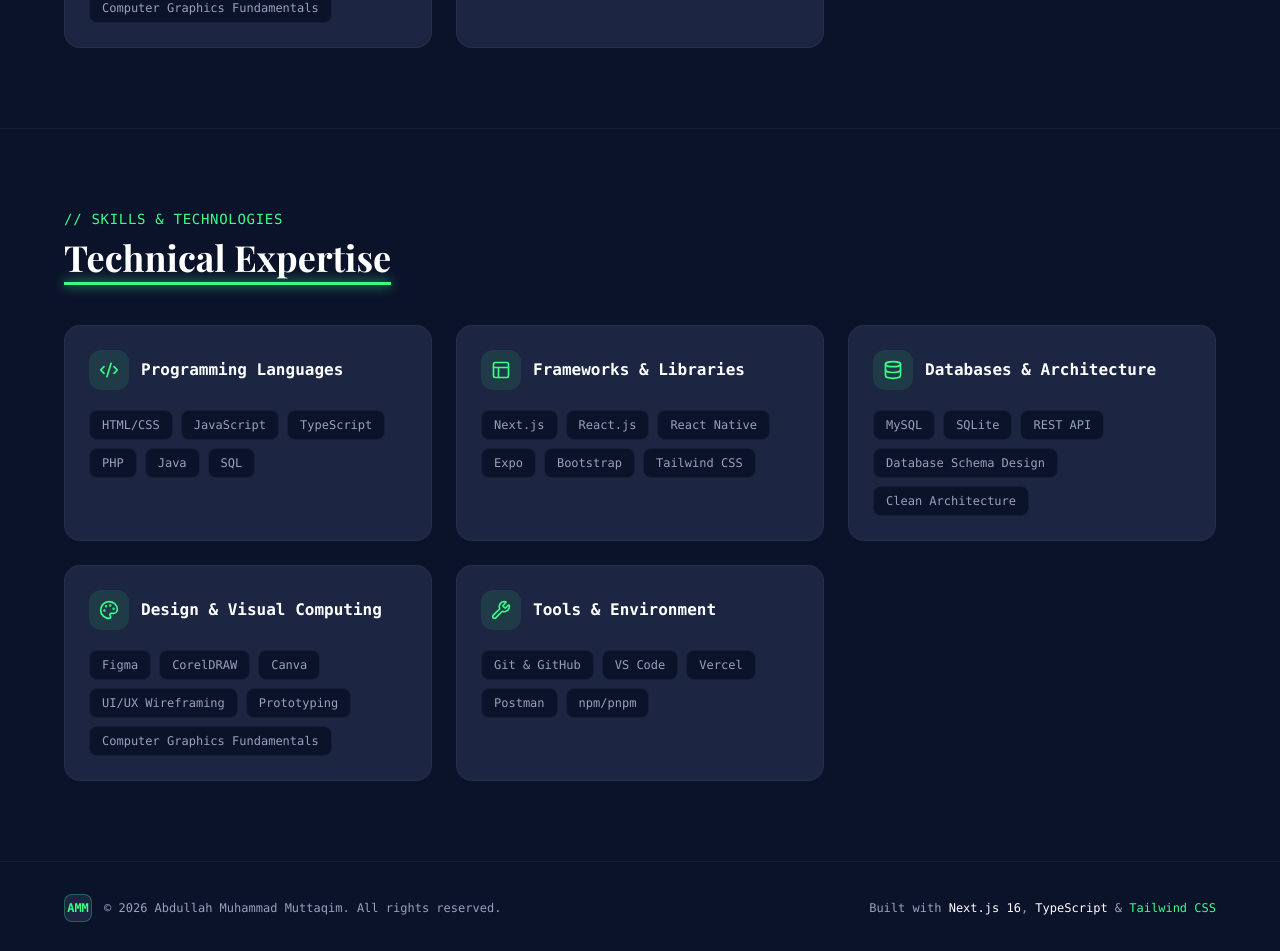
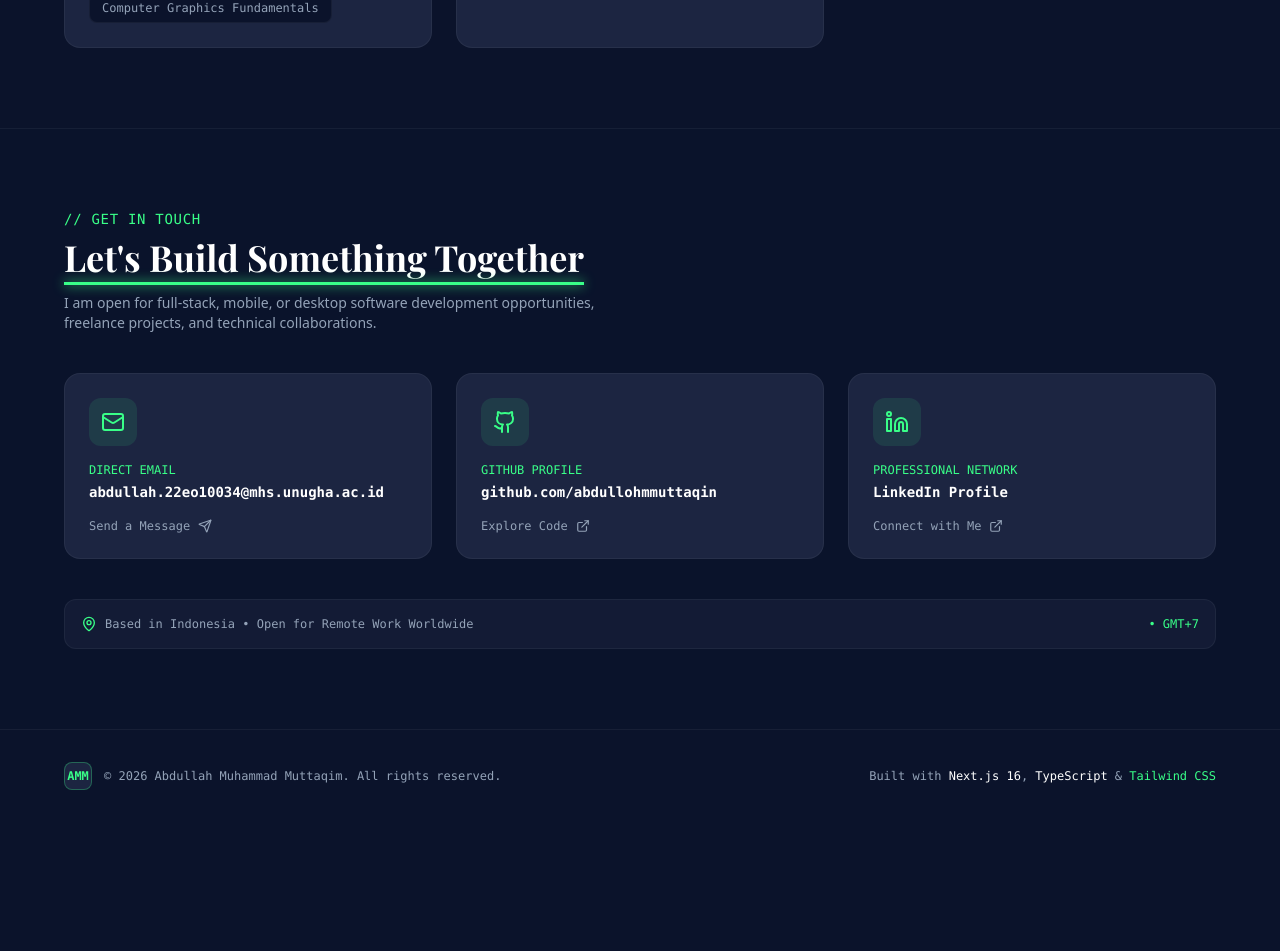
Before and after one commit to abdullohmmuttaqin/portopel, a Next.js app: page / in a window 1280 px wide. Shown: the part 4013-4964 px from the top of the page. After the commit the page ends 4835 px from the top, so only its background shows below. Built offline with nearby package versions, Linux system fonts and the light colour scheme; a web font is replaced by a local one.

Commit message:
fix: escape jsx quotes in Contact component header

```diff
--- a/src/components/Contact.tsx
+++ b/src/components/Contact.tsx
@@ -1,44 +1,44 @@
 "use client";
 
 import { useState, useEffect, useRef } from "react";
-import { Code2, Layout, Database, Wrench, Palette } from "lucide-react";
+import { Mail, MapPin, ExternalLink, Send } from "lucide-react";
 
-const skillCategories = [
-  {
-    title: "Programming Languages",
-    icon: Code2,
-    skills: ["HTML/CSS","JavaScript", "TypeScript", "PHP", "Java", "SQL"],
-  },
-  {
-    title: "Frameworks & Libraries",
-    icon: Layout,
-    skills: ["Next.js", "React.js", "React Native", "Expo", "Bootstrap", "Tailwind CSS"],
-  },
-  {
-    title: "Databases & Architecture",
-    icon: Database,
-    skills: ["MySQL", "SQLite", "REST API", "Database Schema Design", "Clean Architecture"],
-  },
-  {
-    title: "Design & Visual Computing",
-    icon: Palette,
-    skills: [
-      "Figma",
-      "CorelDRAW",
-      "Canva",
-      "UI/UX Wireframing",
-      "Prototyping",
-      "Computer Graphics Fundamentals",
-    ],
-  },
-  {
-    title: "Tools & Environment",
-    icon: Wrench,
-    skills: ["Git & GitHub", "VS Code", "Vercel", "Postman", "npm/pnpm"],
-  },
-];
+function GithubIcon(props: React.SVGProps<SVGSVGElement>) {
+  return (
+    <svg
+      {...props}
+      viewBox="0 0 24 24"
+      fill="none"
+      stroke="currentColor"
+      strokeWidth="2"
+      strokeLinecap="round"
+      strokeLinejoin="round"
+    >
+      <path d="M15 22v-4a4.8 4.8 0 0 0-1-3.5c3 0 6-2 6-5.5.08-1.25-.27-2.48-1-3.5.28-1.15.28-2.35 0-3.5 0 0-1 0-3 1.5-2.64-.5-5.36-.5-8 0C6 2 5 2 5 2c-.3 1.15-.3 2.35 0 3.5A5.403 5.403 0 0 0 4 9c0 3.5 3 5.5 6 5.5-.39.49-.68 1.05-.85 1.65-.17.6-.22 1.23-.15 1.85v4" />
+      <path d="M9 18c-4.51 2-5-2-7-2" />
+    </svg>
+  );
+}
 
-export default function Skills() {
+function LinkedinIcon(props: React.SVGProps<SVGSVGElement>) {
+  return (
+    <svg
+      {...props}
+      viewBox="0 0 24 24"
+      fill="none"
+      stroke="currentColor"
+      strokeWidth="2"
+      strokeLinecap="round"
+      strokeLinejoin="round"
+    >
+      <path d="M16 8a6 6 0 0 1 6 6v7h-4v-7a2 2 0 0 0-2-2 2 2 0 0 0-2 2v7h-4v-7a6 6 0 0 1 6-6z" />
+      <rect x="2" y="9" width="4" height="12" />
+      <circle cx="4" cy="4" r="2" />
+    </svg>
+  );
+}
+
+export default function Contact() {
   const [isInView, setIsInView] = useState(false);
   const sectionRef = useRef<HTMLElement>(null);
 
@@ -58,59 +58,104 @@
   }, []);
 
   return (
-    <section ref={sectionRef} id="skills" className="py-20 px-6 bg-[#0B132B] border-t border-white/5">
+    <section ref={sectionRef} id="contact" className="py-20 px-6 bg-[#0B132B]/80 border-t border-white/5">
       <div className="max-w-6xl mx-auto space-y-10">
 
         {/* Header Section */}
         <div className="space-y-2">
           <p className="font-mono text-sm text-[#39FF88] uppercase tracking-wider">
-            {"// SKILLS & TECHNOLOGIES"}
+            {"// GET IN TOUCH"}
           </p>
 
-          {/* Judul H2 dengan Garis Bawah Aktif Otomatis */}
+          {/* Judul H2 dengan Garis Bawah Aktif Otomatis & Text Safe String */}
           <h2 className="relative inline-block font-[family-name:var(--font-playfair)] text-3xl sm:text-4xl font-bold text-white pb-2">
-            Technical Expertise
+            {"Let's Build Something Together"}
             <span
               className={`absolute bottom-0 left-0 h-[3px] bg-[#39FF88] transition-all duration-500 ease-out shadow-[0_0_12px_#39FF88] ${
                 isInView ? "w-full opacity-100" : "w-0 opacity-0"
               }`}
             />
           </h2>
+
+          <p className="text-sm text-[#94A3B8] max-w-xl font-sans">
+            I am open for full-stack, mobile, or desktop software development opportunities, freelance projects, and technical collaborations.
+          </p>
         </div>
 
-        {/* Skills Grid */}
-        <div className="grid grid-cols-1 md:grid-cols-2 lg:grid-cols-3 gap-6">
-          {skillCategories.map((cat, idx) => {
-            const IconComp = cat.icon;
-            return (
-              <div
-                key={idx}
-                className="p-6 rounded-2xl bg-[#1C2541] border border-white/5 hover:border-[#39FF88]/30 active:scale-[0.98] transition-all duration-150 space-y-4 flex flex-col justify-between"
+        {/* Contact Grid */}
+        <div className="grid grid-cols-1 md:grid-cols-3 gap-6">
+          {/* Direct Email */}
+          <a
+            href="mailto:abdullah.22eo10034@mhs.unugha.ac.id"
+            className="group p-6 rounded-2xl bg-[#1C2541] border border-white/5 hover:border-[#39FF88]/40 active:scale-95 transition-all duration-150 space-y-4 hover:shadow-[0_0_20px_rgba(57,255,136,0.1)]"
           >
-                <div className="space-y-4">
-                  <div className="flex items-center gap-3">
-                    <div className="w-10 h-10 rounded-xl bg-[#39FF88]/10 text-[#39FF88] flex items-center justify-center">
-                      <IconComp className="w-5 h-5" />
+            <div className="w-12 h-12 rounded-xl bg-[#39FF88]/10 text-[#39FF88] flex items-center justify-center group-hover:scale-110 transition-transform">
+              <Mail className="w-6 h-6" />
             </div>
-                    <h3 className="font-mono text-base font-bold text-white">
-                      {cat.title}
+            <div className="space-y-1">
+              <p className="font-mono text-xs text-[#39FF88]">DIRECT EMAIL</p>
+              <h3 className="font-mono text-sm font-bold text-white group-hover:text-[#39FF88] transition-colors truncate">
+                abdullah.22eo10034@mhs.unugha.ac.id
               </h3>
             </div>
+            <div className="flex items-center gap-2 text-xs text-[#94A3B8] font-mono group-hover:text-white">
+              <span>Send a Message</span>
+              <Send className="w-3.5 h-3.5" />
+            </div>
+          </a>
 
-                  <div className="flex flex-wrap gap-2 pt-1">
-                    {cat.skills.map((skill, sIdx) => (
-                      <span
-                        key={sIdx}
-                        className="font-mono text-xs px-3 py-1.5 rounded-lg bg-[#0B132B] text-[#94A3B8] border border-white/5 hover:text-[#39FF88] hover:border-[#39FF88]/30 active:scale-95 transition-all duration-100"
+          {/* GitHub Repo */}
+          <a
+            href="https://github.com/abdullohmmuttaqin"
+            target="_blank"
+            rel="noreferrer"
+            className="group p-6 rounded-2xl bg-[#1C2541] border border-white/5 hover:border-[#39FF88]/40 active:scale-95 transition-all duration-150 space-y-4 hover:shadow-[0_0_20px_rgba(57,255,136,0.1)]"
           >
-                        {skill}
-                      </span>
-                    ))}
+            <div className="w-12 h-12 rounded-xl bg-[#39FF88]/10 text-[#39FF88] flex items-center justify-center group-hover:scale-110 transition-transform">
+              <GithubIcon className="w-6 h-6" />
             </div>
+            <div className="space-y-1">
+              <p className="font-mono text-xs text-[#39FF88]">GITHUB PROFILE</p>
+              <h3 className="font-mono text-sm font-bold text-white group-hover:text-[#39FF88] transition-colors">
+                github.com/abdullohmmuttaqin
+              </h3>
             </div>
+            <div className="flex items-center gap-2 text-xs text-[#94A3B8] font-mono group-hover:text-white">
+              <span>Explore Code</span>
+              <ExternalLink className="w-3.5 h-3.5" />
             </div>
-            );
-          })}
+          </a>
+
+          {/* LinkedIn Profile */}
+          <a
+            href="https://linkedin.com/in/abdullohmmuttaqin"
+            target="_blank"
+            rel="noreferrer"
+            className="group p-6 rounded-2xl bg-[#1C2541] border border-white/5 hover:border-[#39FF88]/40 active:scale-95 transition-all duration-150 space-y-4 hover:shadow-[0_0_20px_rgba(57,255,136,0.1)]"
+          >
+            <div className="w-12 h-12 rounded-xl bg-[#39FF88]/10 text-[#39FF88] flex items-center justify-center group-hover:scale-110 transition-transform">
+              <LinkedinIcon className="w-6 h-6" />
+            </div>
+            <div className="space-y-1">
+              <p className="font-mono text-xs text-[#39FF88]">PROFESSIONAL NETWORK</p>
+              <h3 className="font-mono text-sm font-bold text-white group-hover:text-[#39FF88] transition-colors">
+                LinkedIn Profile
+              </h3>
+            </div>
+            <div className="flex items-center gap-2 text-xs text-[#94A3B8] font-mono group-hover:text-white">
+              <span>Connect with Me</span>
+              <ExternalLink className="w-3.5 h-3.5" />
+            </div>
+          </a>
+        </div>
+
+        {/* Location Footer Bar */}
+        <div className="p-4 rounded-xl bg-[#1C2541]/50 border border-white/5 flex items-center justify-between text-xs font-mono text-[#94A3B8]">
+          <div className="flex items-center gap-2">
+            <MapPin className="w-4 h-4 text-[#39FF88]" />
+            <span>Based in Indonesia • Open for Remote Work Worldwide</span>
+          </div>
+          <span className="hidden sm:inline-block text-[#39FF88]">• GMT+7</span>
         </div>
 
       </div>
```
Lines whose indentation alone changed are shown as unchanged.
